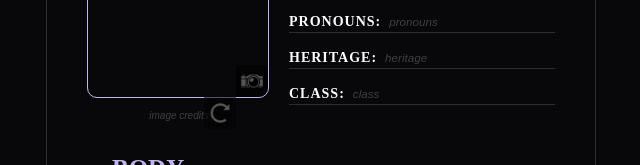
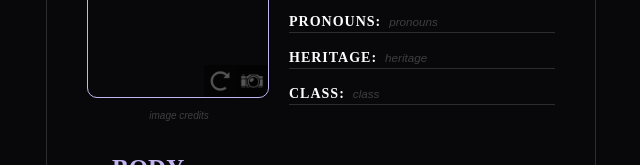
Before and after one commit to kdezra/charactersheet, a plain HTML site: page index.html in a window 1280 px wide. Shown: the part 352-517 px from the top of the page, 319-959 px from the left. Drawn offline with Linux system fonts and the light colour scheme.

Commit message:
style btns

```diff
--- a/src/style.css
+++ b/src/style.css
@@ -184,7 +184,6 @@ input {
 .img-control {
     position: relative;
     display: block;
-    top: calc(100% - 32px);
     width: 32px;
     height: 32px;
     z-index: 11;
@@ -202,11 +201,13 @@ input {
 
 #portrait-label {
     left: calc(100% - 32px);
+    top: calc(100% - 32px);
     background-image: url("assets/camera.png");
     border-radius: 0 0 10px 0;
 }
 #portrait-clear {
     left: calc(100% - 64px);
+    top: calc(100% - 64px);
     background-image: url("assets/undo.png");
     border-radius: 0;
 }
```
